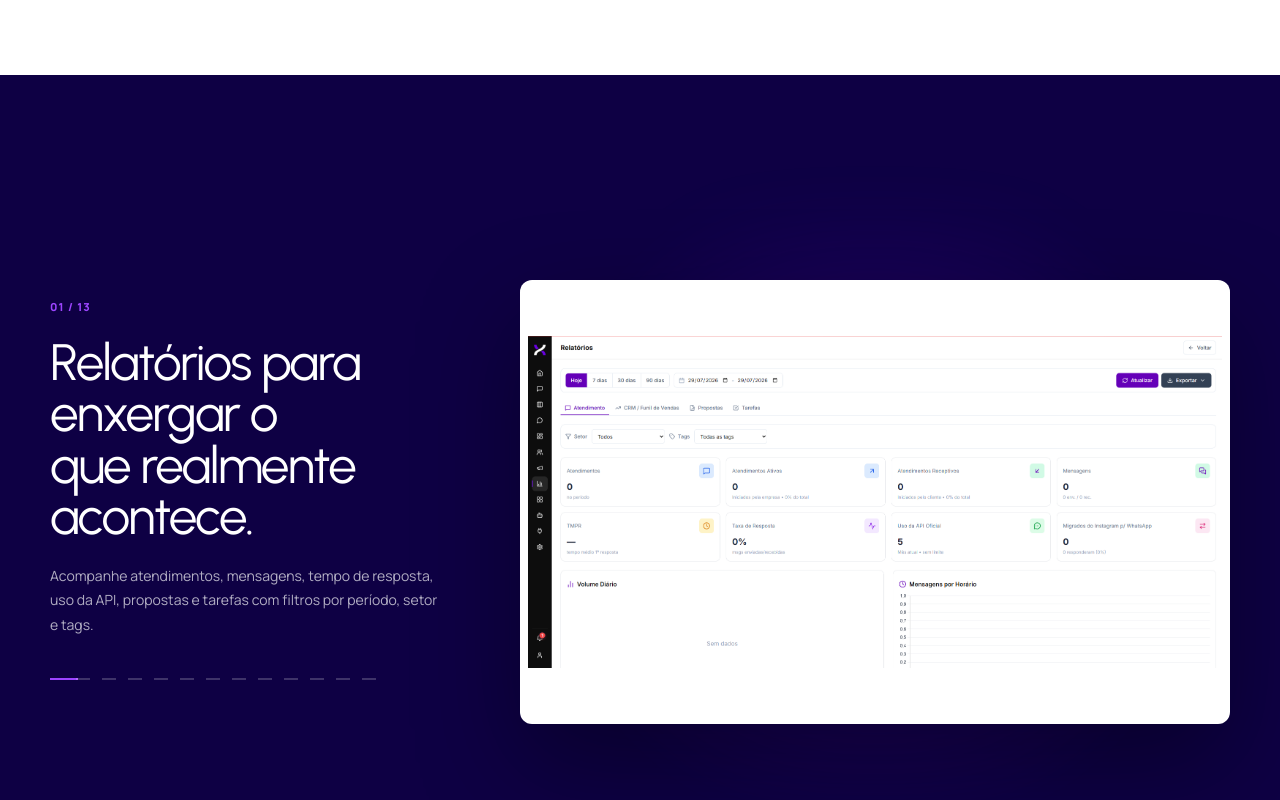
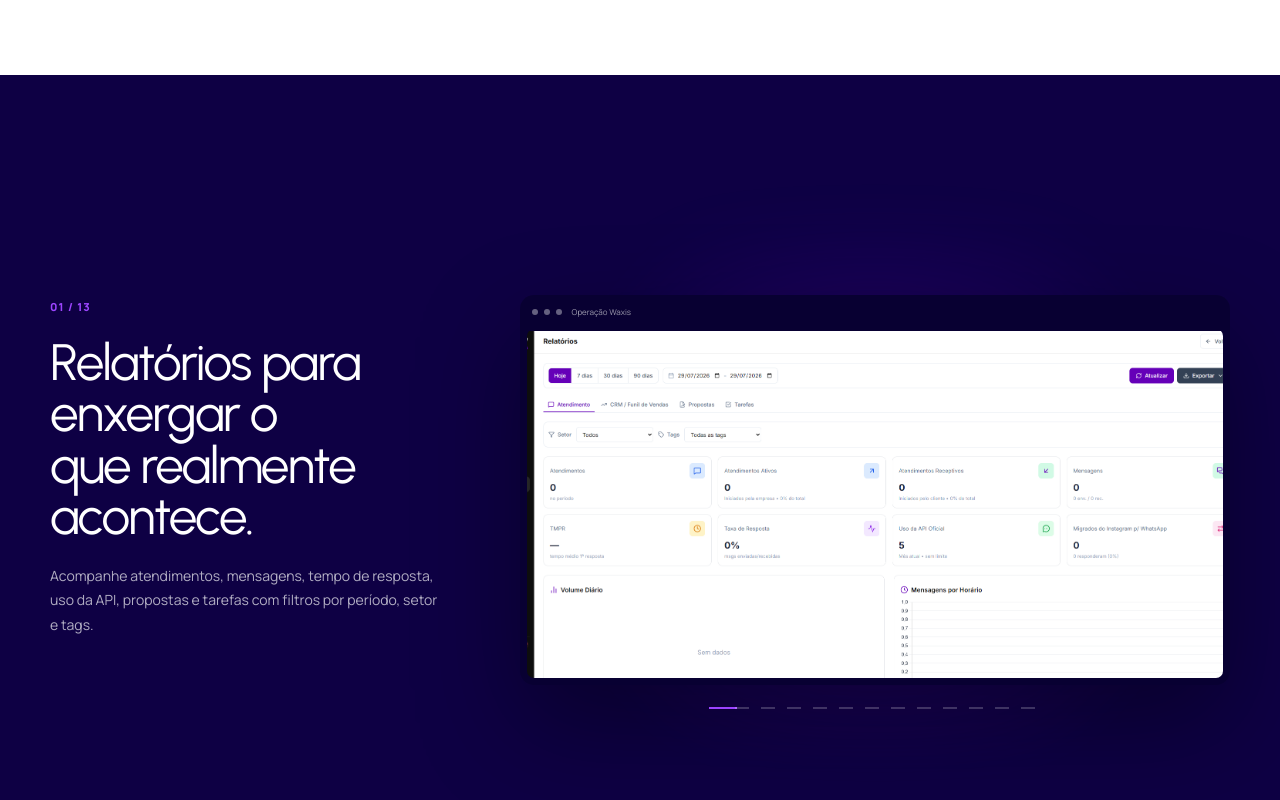
Before and after one commit to empraxistecnologia/site-waxis, a Next.js app: page / in a window 1280 px wide. Shown: the part 5716-6516 px from the top of the page. Built offline with nearby package versions, Linux system fonts and the light colour scheme.

Commit message:
Frame platform screens and move progress below media

```diff
--- a/app/globals.css
+++ b/app/globals.css
@@ -163,11 +163,14 @@ p { text-wrap: pretty; }
 .tour-copy article span { color: var(--violet-bright); font-size: 11px; font-weight: 800; letter-spacing: .1em; }
 .tour-copy h3 { max-width: 450px; margin: 22px 0; font-size: clamp(2.5rem, 4vw, 4.3rem); line-height: 1; }
 .tour-copy p { max-width: 460px; color: color-mix(in oklch, white 68%, transparent); font-size: 14px; line-height: 1.75; }
-.tour-dots { position: absolute; bottom: 12px; left: 0; display: flex; gap: 6px; }
+.tour-dots { margin-top: 22px; display: flex; justify-content: center; gap: 6px; }
 .tour-dots i { width: 20px; height: 2px; background: color-mix(in oklch, white 20%, transparent); transform: scaleX(.7); transform-origin: left; transition: background .3s, transform .3s; }.tour-dots i.is-active { background: var(--violet-bright); transform: scaleX(1.4); }
-.tour-screen { position: relative; aspect-ratio: 16/10; }
-.tour-screen::before { content: ""; position: absolute; inset: -15%; background: radial-gradient(circle, color-mix(in oklch, var(--violet) 24%, transparent), transparent 62%); filter: blur(30px); }
-.tour-screen img { position: absolute; inset: 0; width: 100%; height: 100%; object-fit: contain; padding: 8px; background: white; border-radius: 12px; opacity: 0; transform: scale(.92) rotate(1deg); box-shadow: 0 40px 100px rgba(0,0,0,.35); transition: opacity .6s var(--ease), transform .75s var(--ease); }
+.tour-visual { position: relative; }
+.tour-screen { position: relative; aspect-ratio: 1.82; padding: 34px 7px 7px; background: color-mix(in oklch, var(--navy-deep) 82%, black); border-radius: 14px; box-shadow: 0 40px 100px rgba(0,0,0,.35); }
+.tour-screen::before { content: ""; position: absolute; z-index: -1; inset: -15%; background: radial-gradient(circle, color-mix(in oklch, var(--violet) 24%, transparent), transparent 62%); filter: blur(30px); }
+.tour-frame-bar { position: absolute; z-index: 4; inset: 0 0 auto; height: 34px; padding: 0 12px; display: flex; align-items: center; gap: 6px; color: color-mix(in oklch, white 60%, transparent); font-size: .5rem; }
+.tour-frame-bar i { width: 6px; height: 6px; border-radius: 50%; background: color-mix(in oklch, white 38%, transparent); }.tour-frame-bar span { margin-left: 4px; }
+.tour-screen img { position: absolute; left: 7px; right: 7px; top: 34px; bottom: 7px; width: calc(100% - 14px); height: calc(100% - 41px); object-fit: cover; object-position: center; clip-path: inset(2px 0 0); background: white; border-radius: 7px; opacity: 0; transform: scale(.96); transition: opacity .6s var(--ease), transform .75s var(--ease); }
 .tour-screen img.is-active { opacity: 1; transform: scale(1) rotate(0); }
 
 .ecosystem { padding: 130px max(24px, calc((100vw - 1180px)/2)) 90px; color: white; background: var(--navy-deep); overflow: hidden; }
@@ -268,7 +271,7 @@ footer a:hover { color: var(--violet-bright); }
   .hero { grid-template-columns: 1fr; padding-top: 150px; }.hero-stage { min-height: 500px; max-width: 620px; width: 100%; margin: auto; }
   .control-head { grid-template-columns: .15fr 1.85fr; gap: 24px; }.control-head h2 { font-size: clamp(2rem, 4vw, 2.5rem); }
   .transformation-sticky, .tour-sticky { grid-template-columns: 1fr; gap: 35px; }.transformation-copy { display: grid; grid-template-columns: 1fr 1fr; gap: 20px; }.transformation-copy h2 { grid-column: 1 / -1; }.progress-rail { display: none; }.dashboard-frame { max-width: 750px; }
-  .tour-copy { min-height: 260px; }.tour-screen { max-height: 46vh; }
+  .tour-copy { min-height: 260px; }.tour-visual { max-width: 760px; margin: auto; width: 100%; }
   .platform-resources { grid-template-columns: 1fr; gap: 65px; }.resources-heading { position: relative !important; top: auto; }.resources-link { grid-column: 1; }
   .meta-section { grid-template-columns: 80px 1fr; }.meta-section > p { grid-column: 2; }
   .faq { grid-template-columns: 1fr; gap: 60px; }
@@ -284,7 +287,7 @@ footer a:hover { color: var(--violet-bright); }
   .resources-list article { grid-template-columns: 1fr; gap: 9px; padding: 25px 0; }.resources-list article::after { display: none; }.resources-list article:hover { transform: none; }.resources-list p { margin-right: 0; font-size: .9375rem; }
   .control, .ecosystem, .implementation, .faq { padding: 100px 20px; }.control-head, .tour-intro, .implementation-copy { display: block; }.control-head h2, .tour-intro h2 { margin-top: 25px; }.control-list article { grid-template-columns: 45px 1fr; }.control-list p { grid-column: 2; }
   .control-head h2 span { white-space: normal; }
-  .product-tour { padding-top: 100px; }.tour-intro { margin-bottom: 70px; }.tour-track { height: auto; }.tour-sticky { position: static; height: auto; padding: 90px 20px; }.tour-copy { min-height: 360px; }.tour-screen { aspect-ratio: 16/11; }.tour-screen img { object-fit: contain; }
+  .product-tour { padding-top: 100px; }.tour-intro { margin-bottom: 70px; }.tour-track { height: auto; }.tour-sticky { position: static; height: auto; padding: 90px 20px; }.tour-copy { min-height: 360px; }.tour-screen { aspect-ratio: 1.75; }.tour-screen img { object-fit: cover; }
   .integration-network { height: auto; margin: 55px auto 35px; display: grid; grid-template-columns: repeat(2, minmax(0,1fr)); gap: 9px; }
   .ecosystem-canvas, .network-lines, .network-core-rings { display: none; }
   .integration-hub { position: relative; left: auto; top: auto; width: 170px; height: 170px; margin: 0 auto 30px; grid-column: 1 / -1; transform: none; }
@@ -305,6 +308,6 @@ footer a:hover { color: var(--violet-bright); }
   *, *::before, *::after { animation-duration: .01ms !important; animation-iteration-count: 1 !important; transition-duration: .01ms !important; }
   .particle-field { display: none; }
   .transformation, .tour-track { height: auto; }.transformation-sticky, .tour-sticky { position: static; min-height: auto; }
-  .tour-copy article, .tour-screen img { position: relative; opacity: 1; transform: none; margin-bottom: 30px; }
-  .tour-copy, .tour-screen { min-height: 0; height: auto; }.tour-sticky { display: block; }
+  .tour-copy article { position: relative; opacity: 1; transform: none; margin-bottom: 30px; }
+  .tour-copy, .tour-screen { min-height: 0; }.tour-sticky { display: block; }
 }
--- a/app/page.tsx
+++ b/app/page.tsx
@@ -338,14 +338,17 @@ export default function Home() {
                     <p>{chapter.body}</p>
                   </article>
                 ))}
-                <div className="tour-dots">
+              </div>
+              <div className="tour-visual">
+                <div className="tour-screen">
+                  <div className="tour-frame-bar" aria-hidden="true"><i /><i /><i /><span>Operação Waxis</span></div>
+                  {productChapters.map((chapter, index) => (
+                    <Image unoptimized key={chapter.n} className={index === 0 ? "is-active" : ""} data-tour-image src={chapter.image} alt={chapter.alt} width={chapter.width} height={chapter.height} />
+                  ))}
+                </div>
+                <div className="tour-dots" aria-label="Progresso das telas da plataforma">
                   {productChapters.map((chapter, index) => <i key={chapter.n} className={index === 0 ? "is-active" : ""} data-tour-dot />)}
                 </div>
-              </div>
-              <div className="tour-screen">
-                {productChapters.map((chapter, index) => (
-                  <Image unoptimized key={chapter.n} className={index === 0 ? "is-active" : ""} data-tour-image src={chapter.image} alt={chapter.alt} width={chapter.width} height={chapter.height} />
-                ))}
               </div>
             </div>
           </div>
```
